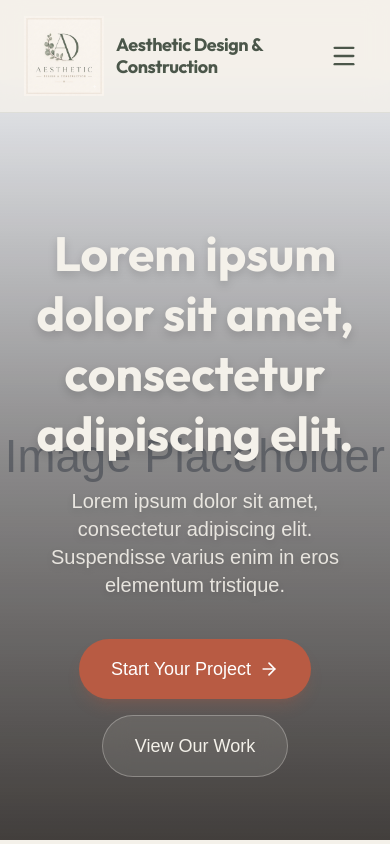
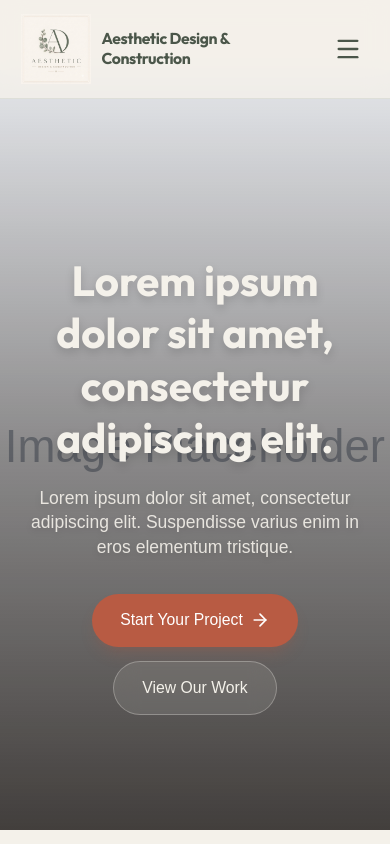
Before and after one commit to pineforgedigital/Aesthetic-Design-Construction_id-0002, a Next.js app: page / in a window 390 px wide. Shown: the top 844 px of the page. Built offline with nearby package versions, Linux system fonts and the light colour scheme.

Commit message:
Scale down typography on mobile screens

```diff
--- a/src/app/globals.css
+++ b/src/app/globals.css
@@ -1,4 +1,12 @@
 @import "tailwindcss";
+
+@layer base {
+  @media (max-width: 768px) {
+    html {
+      font-size: 14px;
+    }
+  }
+}
 
 :root {
   --background: #F4F1EA; /* primary-base */
```
